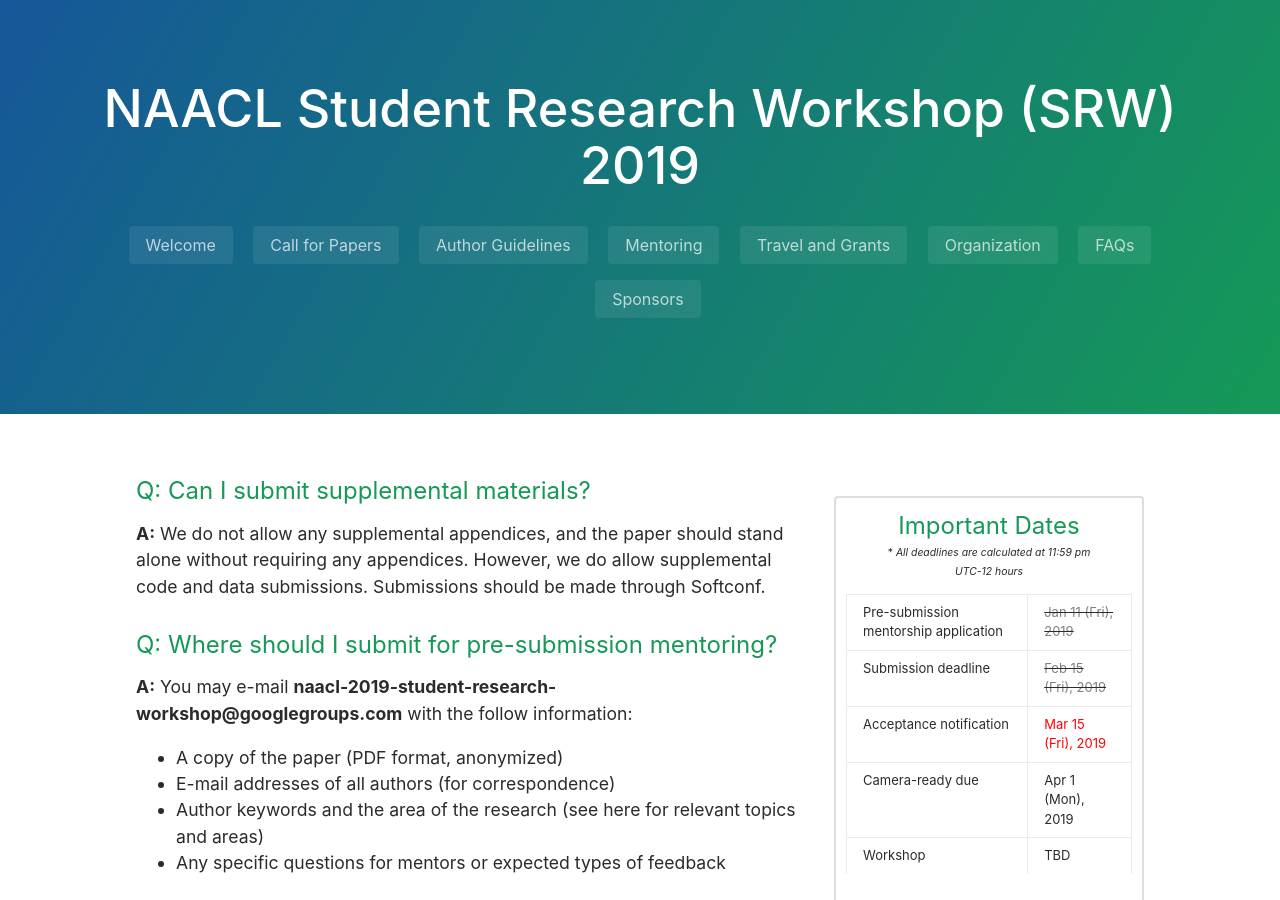
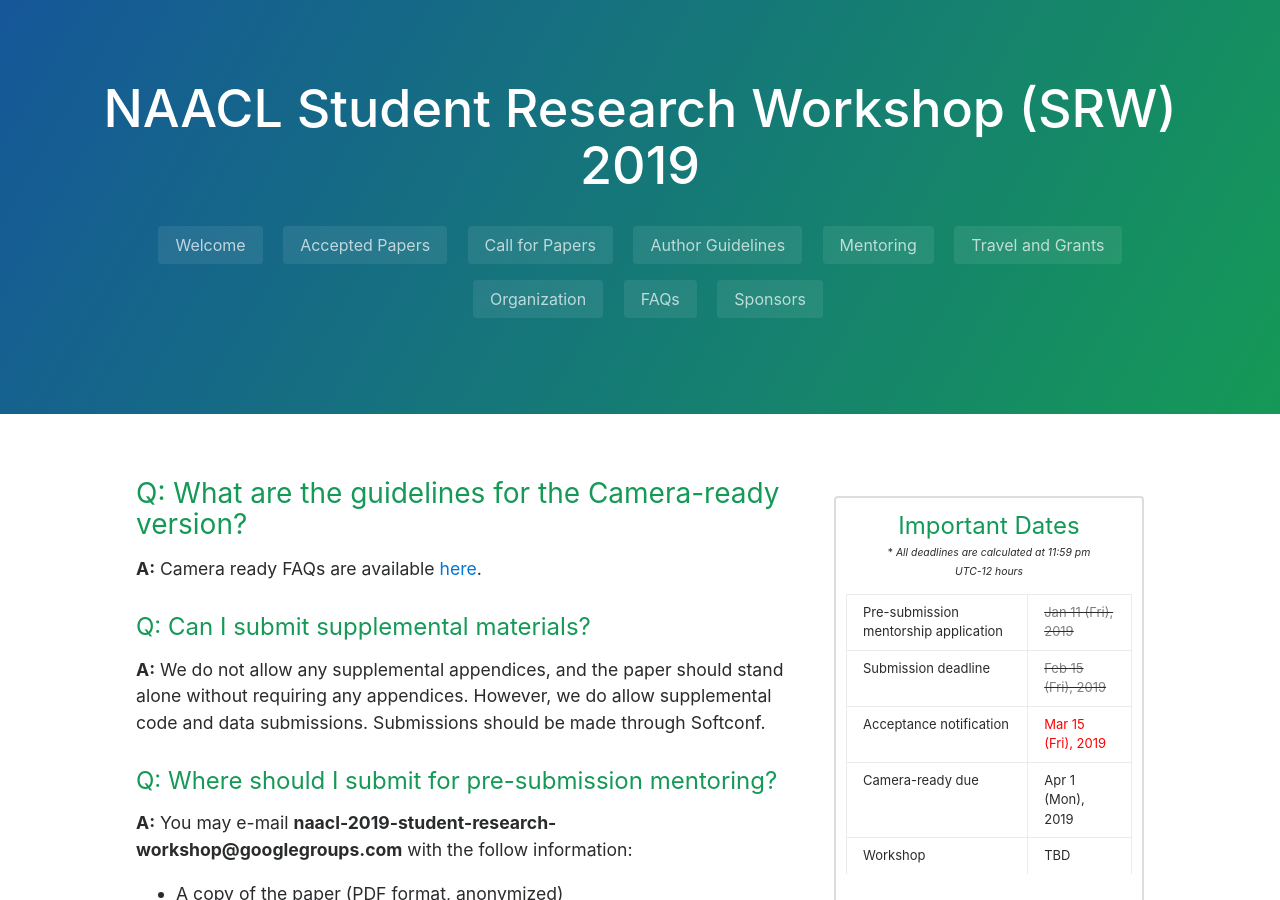
Before and after one commit to aacl2023-srw/aacl2023-srw.github.io, a Jekyll site: the page built from faq.md, in a window 1280 px wide and 900 px high. Built offline with Jekyll 4.4.1, drawn with Linux system fonts in a browser that asks for light colours.

Commit message:
accepted list, camera ready faq

```diff
--- a/_includes/page-header.html
+++ b/_includes/page-header.html
@@ -2,6 +2,7 @@
   <h1 class="project-name">{{ site.title }}</h1>
   <h2 class="project-tagline">{{ site.tagline }}</h2>
   <a href="/" class="btn">Welcome</a>
+  <a href="/accepted" class="btn">Accepted Papers</a>
   <a href="/cfp" class="btn">Call for Papers</a>
   <a href="/author" class="btn">Author Guidelines</a>
   <a href="/mentoring" class="btn">Mentoring</a>
--- a/faq.md
+++ b/faq.md
@@ -4,6 +4,9 @@ title: "Frequently Asked Questions"
 permalink: /faq
 order : 1
 ---
+### Q: What are the guidelines for the Camera-ready version?
+__A:__ Camera ready FAQs are available [here](https://github.com/acl-org/acl-pub/blob/gh-pages/camera-ready-faq.md).
+
 #### Q: Can I submit supplemental materials?
 __A:__ We do not allow any supplemental appendices, and the paper should stand alone without requiring any appendices. However, we do allow supplemental code and data submissions. Submissions should be made through Softconf.
 
```
Also changed, not shown: index.md (+3 -0 lines).
